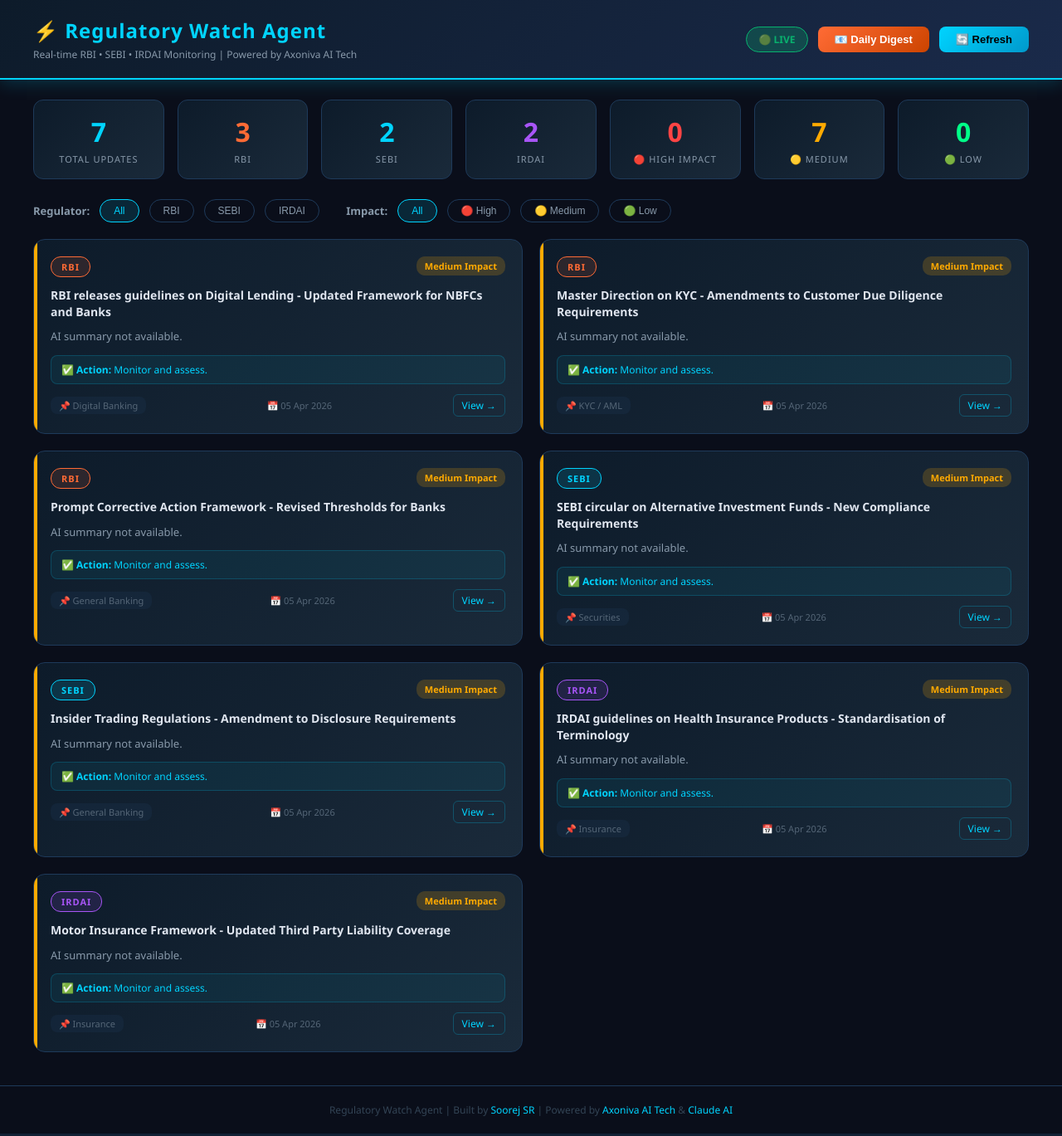
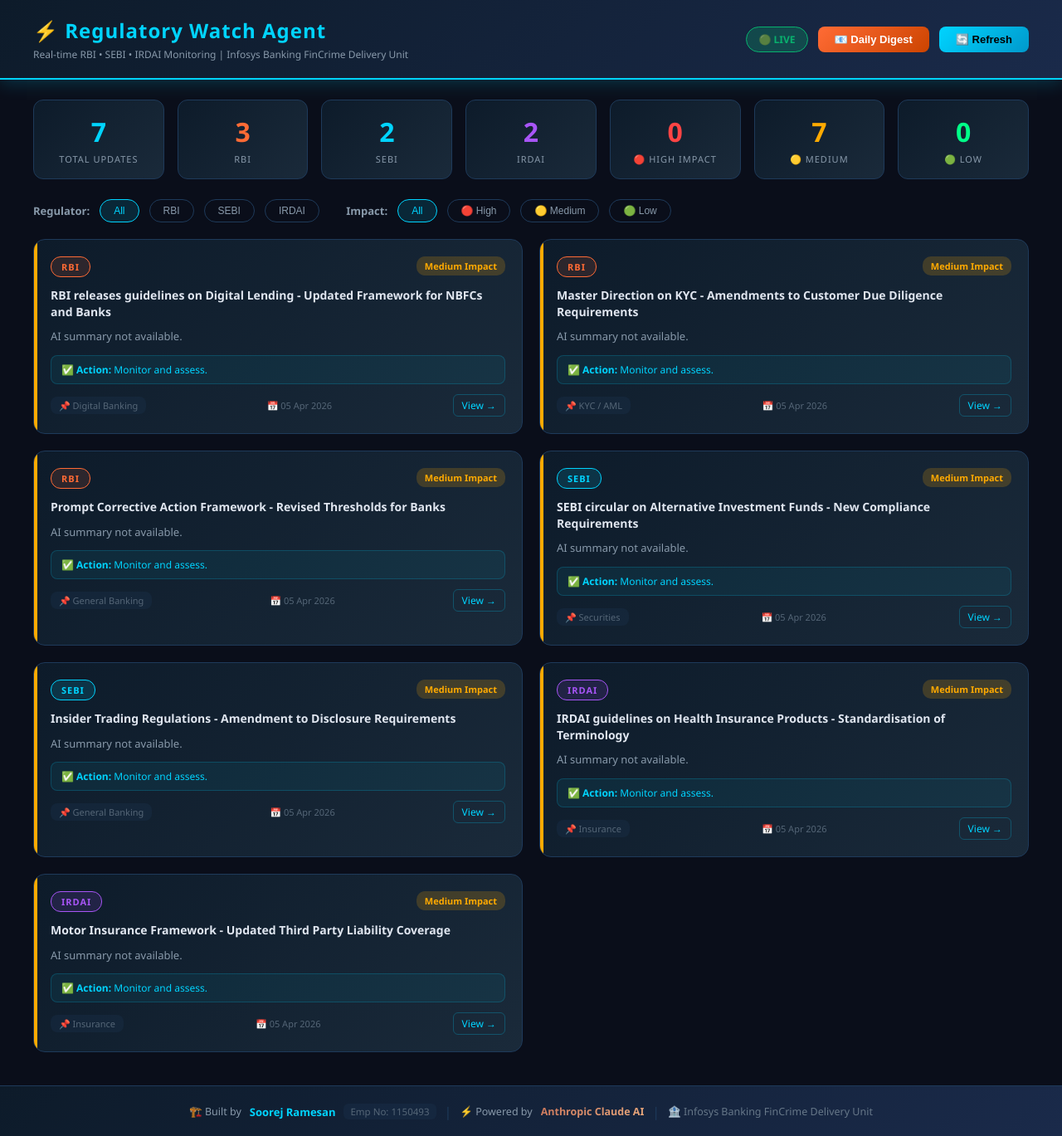
Before and after one commit to axonivaaitech/regulator-watch-agent, a Flask app: page / in a window 1280 px wide. Shown: the whole page at 83% size. Run offline with Flask 3, Linux system fonts and the light colour scheme.

Commit message:
Update index.html

```diff
--- a/templates/index.html
+++ b/templates/index.html
@@ -3,7 +3,7 @@
 <head>
     <meta charset="UTF-8">
     <meta name="viewport" content="width=device-width, initial-scale=1.0">
-    <title>Regulatory Watch Agent | Axoniva AI Tech</title>
+    <title>Regulatory Watch Agent | Infosys Banking</title>
     <style>
         * { margin: 0; padding: 0; box-sizing: border-box; }
 
@@ -287,9 +287,7 @@
             transition: all 0.2s;
         }
 
-        .card-link:hover {
-            background: #00d4ff20;
-        }
+        .card-link:hover { background: #00d4ff20; }
 
         /* ── Loading & Empty ── */
         .loading {
@@ -368,13 +366,50 @@
         /* ── Footer ── */
         .footer {
             text-align: center;
-            padding: 20px;
-            color: #334455;
-            font-size: 12px;
+            padding: 18px 20px;
             border-top: 1px solid #1e3a5a;
+            background: linear-gradient(135deg, #0d1b2a, #1a2a4a);
         }
 
-        .footer span { color: #00d4ff; }
+        .footer-inner {
+            display: inline-flex;
+            align-items: center;
+            gap: 10px;
+            flex-wrap: wrap;
+            justify-content: center;
+            font-size: 12.5px;
+            color: #8899aa;
+        }
+
+        .footer-divider {
+            color: #1e3a5a;
+            font-size: 16px;
+        }
+
+        .footer-name {
+            color: #00d4ff;
+            font-weight: 700;
+            font-size: 13px;
+        }
+
+        .footer-emp {
+            color: #556677;
+            font-size: 11.5px;
+            background: #1e3a5a40;
+            padding: 2px 8px;
+            border-radius: 6px;
+        }
+
+        .footer-claude {
+            font-weight: 700;
+            background: linear-gradient(135deg, #cc785c, #e8a87c);
+            -webkit-background-clip: text;
+            -webkit-text-fill-color: transparent;
+        }
+
+        .footer-infosys {
+            color: #667788;
+        }
     </style>
 </head>
 <body>
@@ -383,7 +418,7 @@
 <div class="header">
     <div class="header-left">
         <h1>⚡ Regulatory Watch Agent</h1>
-        <p>Real-time RBI • SEBI • IRDAI Monitoring | Powered by Axoniva AI Tech</p>
+        <p>Real-time RBI • SEBI • IRDAI Monitoring | Infosys Banking FinCrime Delivery Unit</p>
     </div>
     <div class="header-right">
         <div class="live-badge">🟢 LIVE</div>
@@ -459,8 +494,16 @@
 
 <!-- Footer -->
 <div class="footer">
-    Regulatory Watch Agent | Built by <span>Soorej SR</span> | Powered by <span>Axoniva AI Tech</span> &
-    <span>Claude AI</span>
+    <div class="footer-inner">
+        <span>🏗️ Built by</span>
+        <span class="footer-name">Soorej Ramesan</span>
+        <span class="footer-emp">Emp No: 1150493</span>
+        <span class="footer-divider">|</span>
+        <span>⚡ Powered by</span>
+        <span class="footer-claude">Anthropic Claude AI</span>
+        <span class="footer-divider">|</span>
+        <span class="footer-infosys">🏦 Infosys Banking FinCrime Delivery Unit</span>
+    </div>
 </div>
 
 <script>
```
